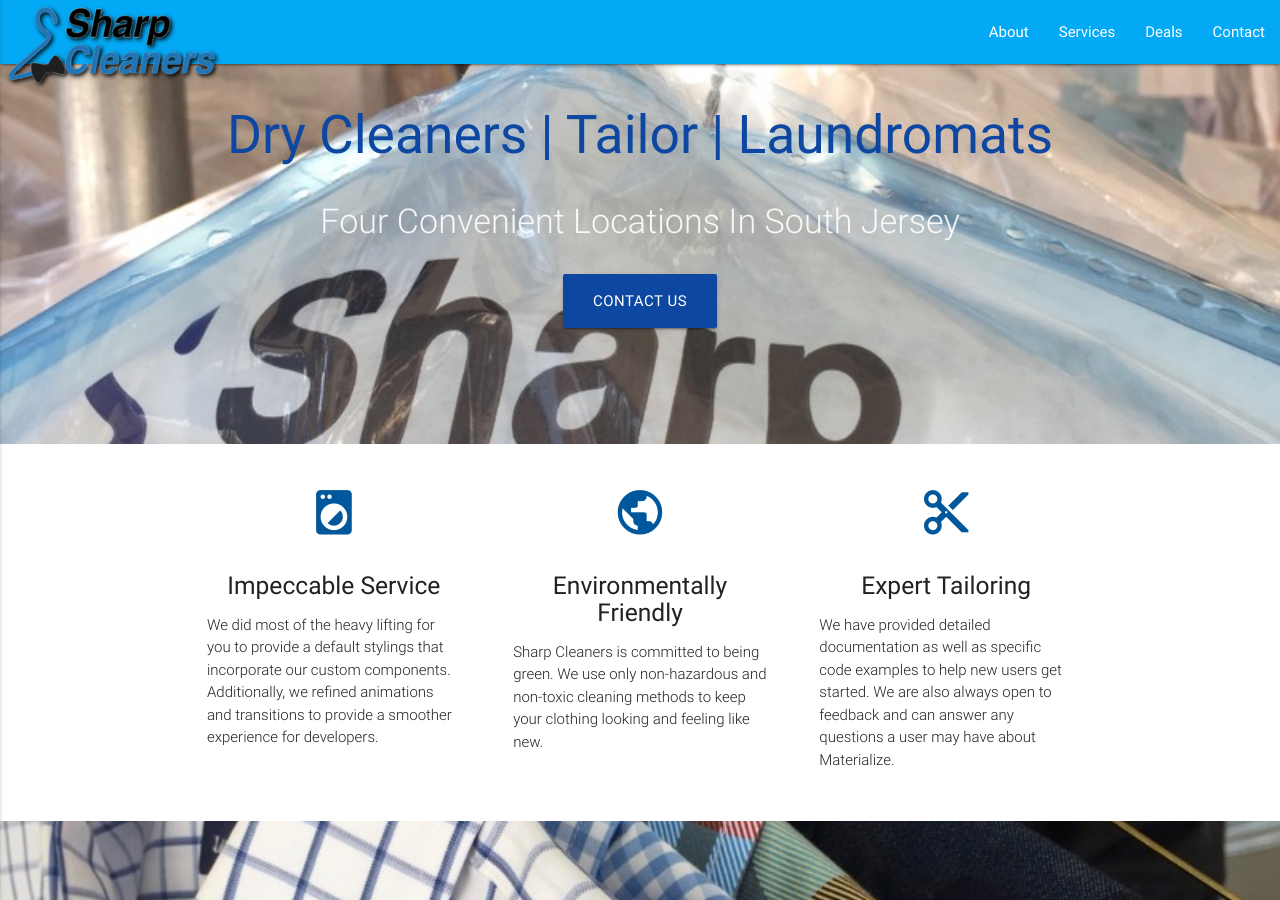
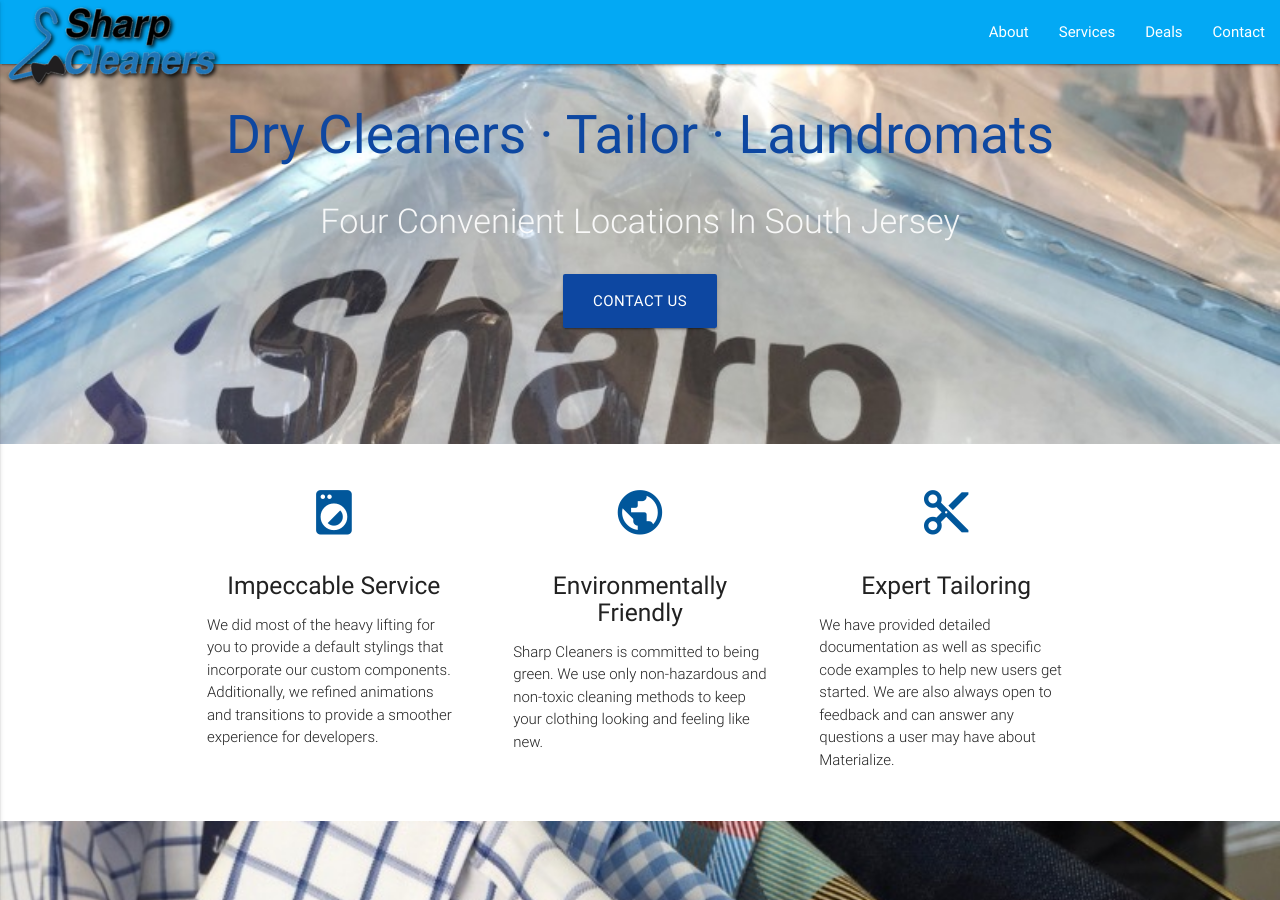
Before and after one commit to sharpcleanersnj/sharpcleanersnj.github.io, a Jekyll site: the page built from index.md, in a window 1280 px wide and 900 px high. Built offline with Jekyll 4.4.1, drawn with Linux system fonts in a browser that asks for light colours; nearby versions of some CDN libraries.

Commit message:
Update home.html

```diff
--- a/_layouts/home.html
+++ b/_layouts/home.html
@@ -6,7 +6,7 @@
   <div class="section no-pad-bot">
     <div class="container">
       <br><br>
-      <h2 class="header center blue-text text-darken-4">Dry Cleaners | Tailor | Laundromats</h2>
+      <h2 class="header center blue-text text-darken-4">Dry Cleaners · Tailor · Laundromats</h2>
       <div class="row center">
         <h4 class="header col s12 light">Four Convenient Locations In South Jersey</h4>
       </div>
```
